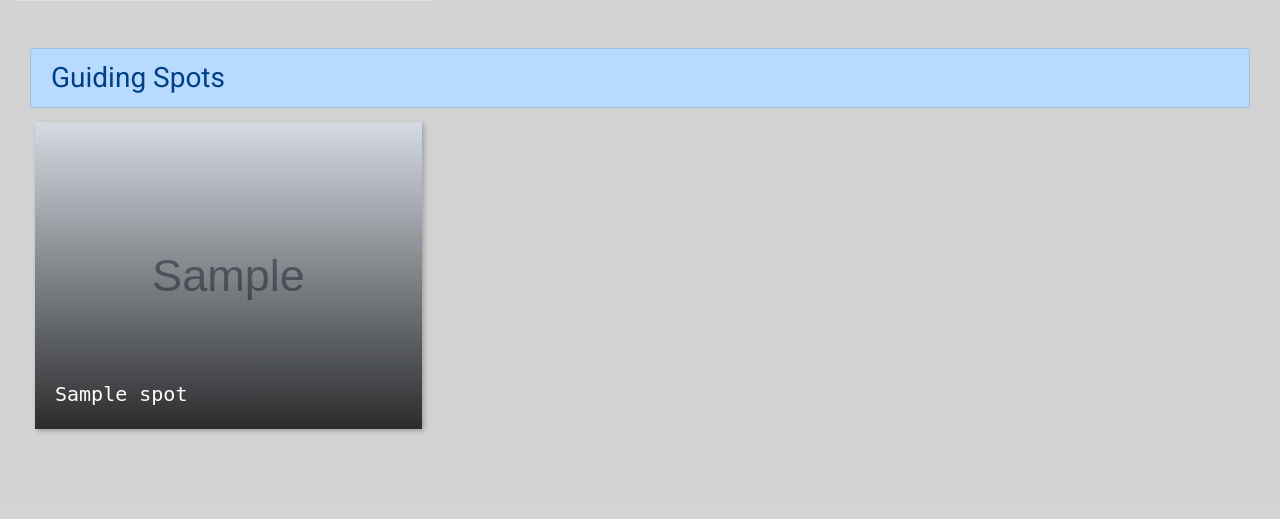
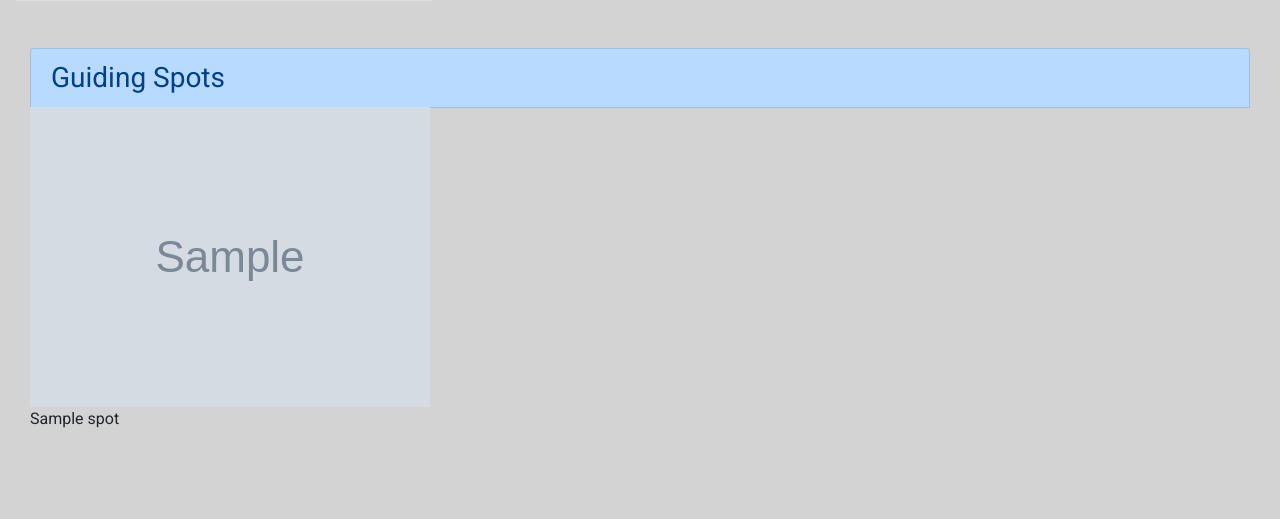
Before and after one commit to rafiulgits/vromon, a Django app: page /guide/00000000-0000-0000-0000-000000000001/ in a window 1280 px wide. Shown: the part 411-930 px from the top of the page. Before the commit the page ends 845 px from the top, so only its background shows below. Run offline with Django 3.2, Linux system fonts and the light colour scheme; tables that the repository leaves empty hold one stand-in row (values such as "Sample post"); grey boxes marked "Sample" are stand-in pictures; parts of the project's set-up code (start-up, migrations or seed data) failed here and were passed over; some libraries are stand-ins or nearby versions.

Commit message:
building...

```diff
--- a/home/views/spot.py
+++ b/home/views/spot.py
@@ -1,7 +1,7 @@
 from django.core.exceptions import ObjectDoesNotExist
 from django.shortcuts import render, redirect, HttpResponse
 
-from home.models import Spot,SpotGallery
+from home.models import Spot,SpotGallery,SpotGuide
 
 
 def list(request):
@@ -16,8 +16,12 @@ def detail(request, name):
 	try:
 		spot = Spot.objects.get(name__iexact=name)
 		gallery = SpotGallery.objects.filter(spot_id=spot.uid)
+		guides = SpotGuide.objects.filter(spot_id=spot.uid)
 		context['spot'] = spot
 		context['gallery'] = gallery
+		context['guides'] = guides
+		print(guides)
+
 		return render(request, 'home/spot/detail.html', context)
 
 	except ObjectDoesNotExist as e:
--- a/static/css/generic/guide-card.css
+++ /dev/null
@@ -1,62 +0,0 @@
-.guide-card-container {
-  /*use custom font here*/
-  position: relative; display: inline-block; overflow: hidden;
-
-  max-width: 400px;  max-height: 400px; min-height: 210px;
-  width: 100%; height: 100%; background: red;
-
-
-  background-color: #000; color: #fff;
-  text-align: left; font-size: 13px; margin: 5px;
-  box-shadow: 2px 2px 5px rgba(0,0,0,0.25);
-}
-
-.guide-card-container * {
-  -webkit-transition: all 0.35s;
-  transition: all 0.35s;
-  -webkit-box-sizing: border-box;
-  box-sizing: border-box;
-}
-
-.guide-card-container img {
-  max-width: 100%; max-height: 400px;  min-height: 210px;
-  width: 100%; vertical-align: top; height: 100%;
-}
-.guide-card-container figcaption {
-  position: absolute; top: 0; left: 0; right: 0; border: 0;
-  bottom: 0; padding: 20px;
-  background-image: -webkit-linear-gradient(bottom,rgba(0,0,0,0.8)
-    0%, transparent 100%);
-  background-image: linear-gradient(to, top, rgba(0,0,0,0.8)
-    0%, transparent 100%);
-
-  display: flex; flex-direction: column;
-  justify-content: flex-end;
-}
-.guide-card-container h5 {
-  font-size: 25px; font-weight: 300; line-height: 1;
-  letter-spacing: 1px; text-transform: uppercase;
-  margin: 3px 0px;
-}
-.guide-card-container .title {
-  color: #fff; font-weight: 300;
-}
-
-.guide-card-container a {
-  position: absolute; top: 0; bottom: 0; left: 0; right: 0;
-}
-
-.guide-card-container:hover img{
-  -webkit-transform: scale(1.2);
-  transform: scale(1.2);
-}
-
-.title {
-  font-family: monospace;
-  color: #FCC414; font-size: 20px;
-  margin: 0px; font-weight: normal;
-}
-
-.grid-item {
-  margin-top: 10px; margin-bottom: 10px;
-}
```
Also changed, not shown: templates/home/spot/detail.html (+11 -0 lines).
